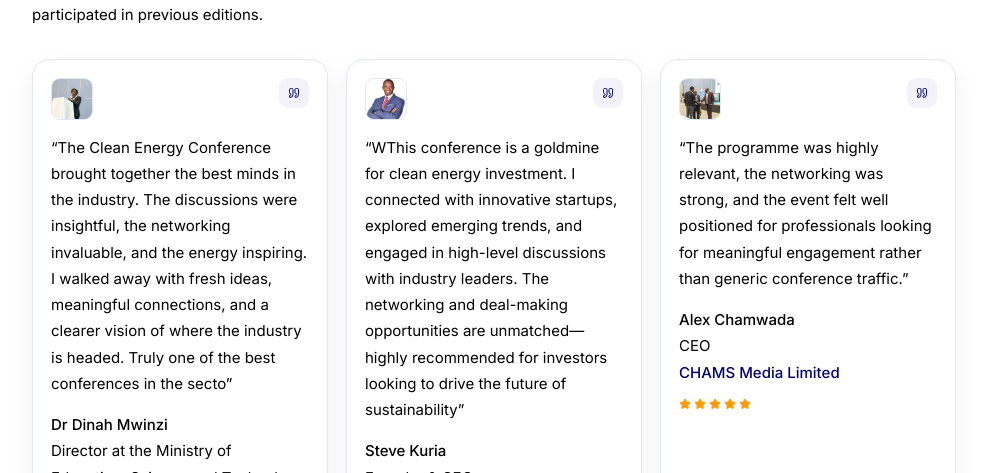
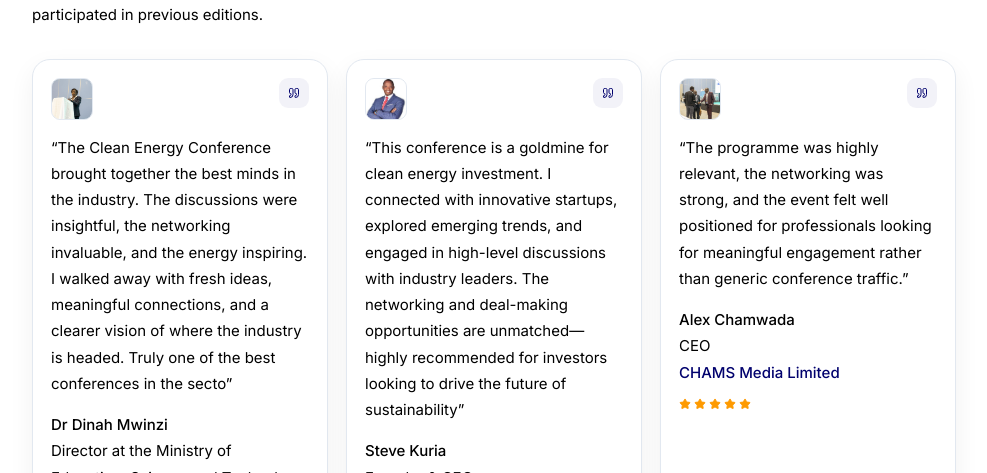
Before and after one commit to Der-k/clean-energy-c, a Next.js app: page / in a window 1280 px wide. Shown: the part 2382-2855 px from the top of the page, without its empty margins (146-1133 px from the left). Built offline with nearby package versions, Linux system fonts and the light colour scheme.

Commit message:
Conference page updates

```diff
--- a/components/sections/testimonials-preview.tsx
+++ b/components/sections/testimonials-preview.tsx
@@ -19,7 +19,7 @@ const testimonials = [
     company: "AAEMI",
     image: "/images/testimonials/testimonial-2.jpg",
     quote:
-      "WThis conference is a goldmine for clean energy investment. I connected with innovative startups, explored emerging trends, and engaged in high-level discussions with industry leaders. The networking and deal-making opportunities are unmatched—highly recommended for investors looking to drive the future of sustainability",
+      "This conference is a goldmine for clean energy investment. I connected with innovative startups, explored emerging trends, and engaged in high-level discussions with industry leaders. The networking and deal-making opportunities are unmatched—highly recommended for investors looking to drive the future of sustainability",
   },
   {
     name: "Alex Chamwada",
```
